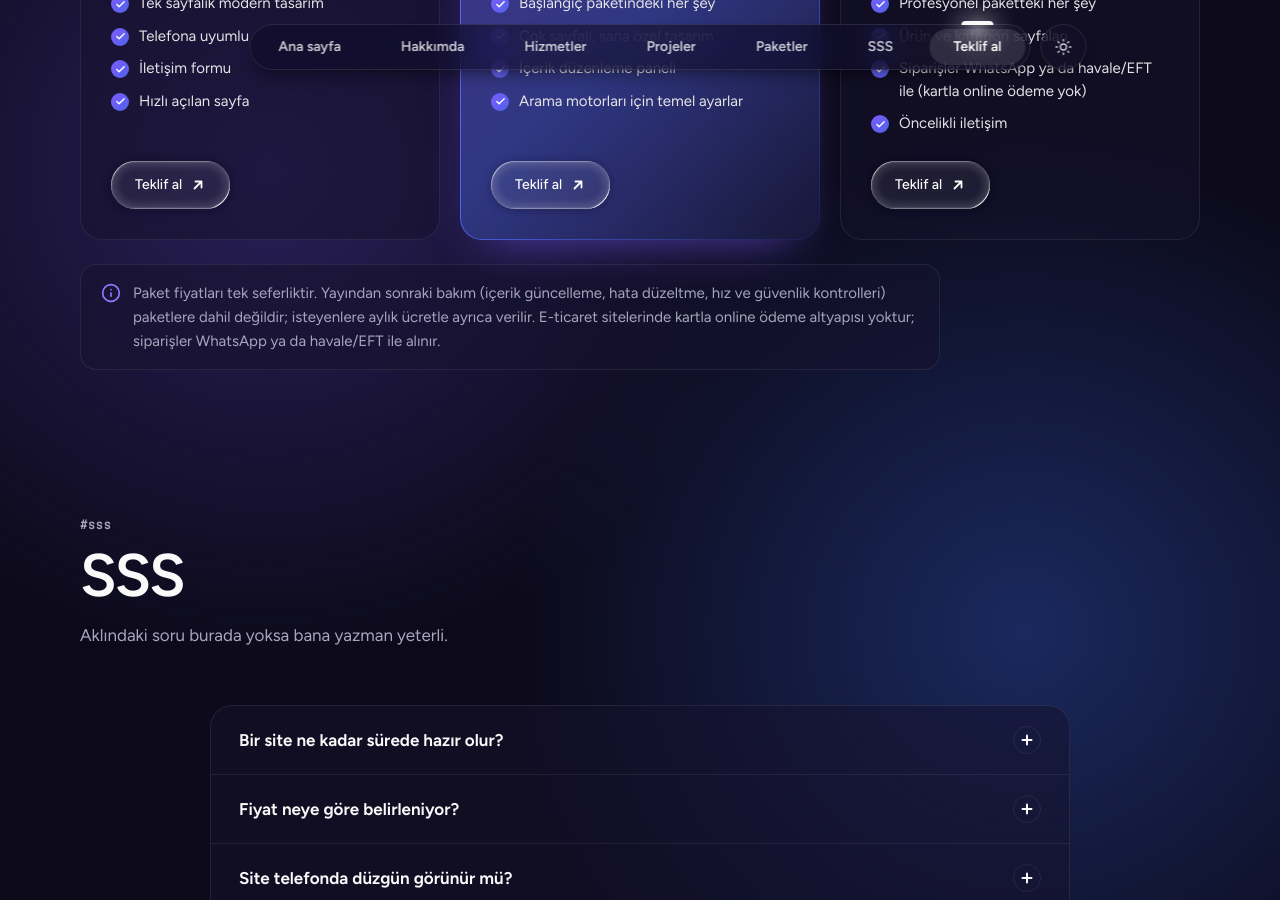
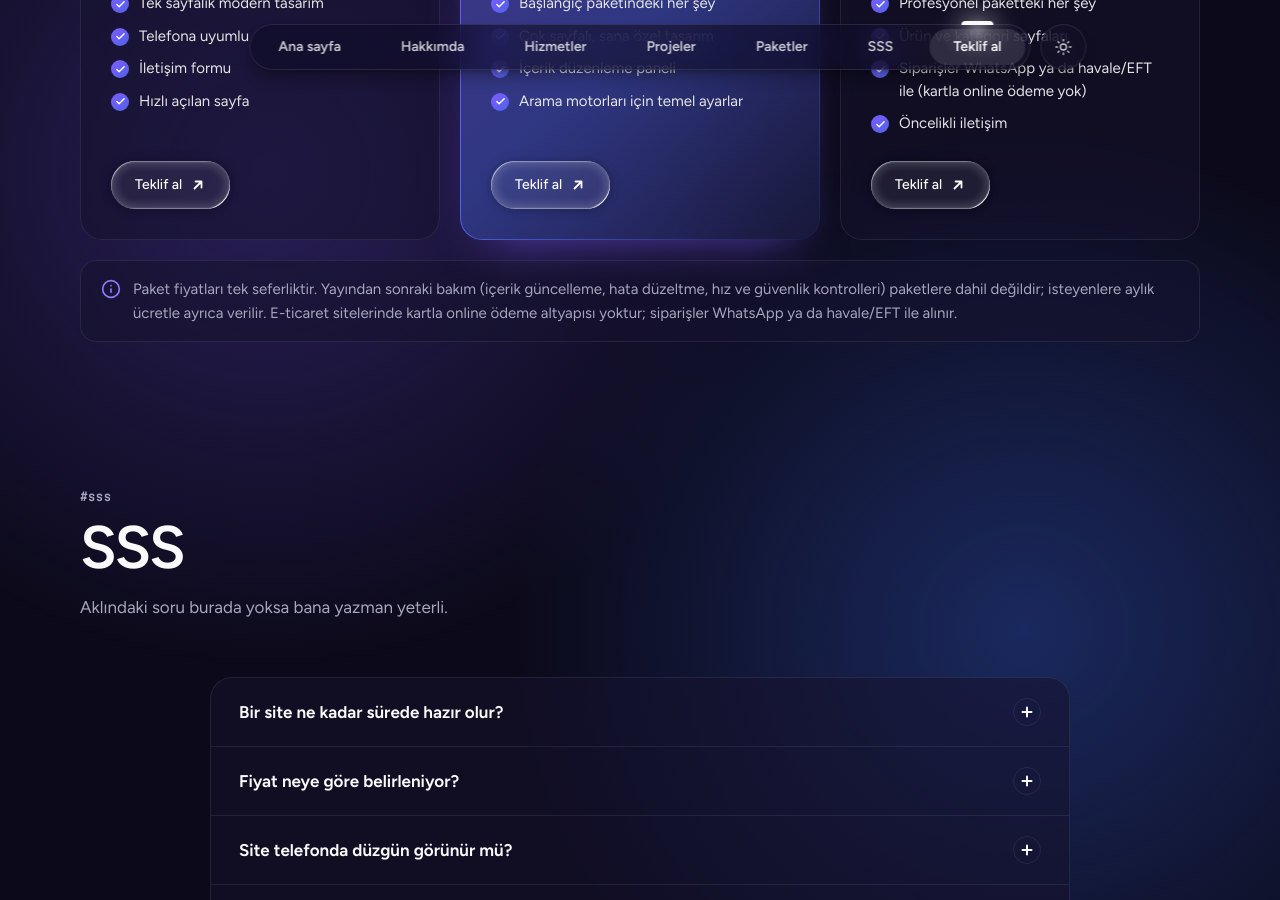
Before and after one commit to MuhammedHmz1453/MuhammedHmz1453.github.io, a Jekyll site: the page built from index.html, in a window 1280 px wide and 900 px high, scrolled down 3980 px. Built offline with Jekyll 4.4.1, drawn with Linux system fonts in a browser that asks for light colours.

Commit message:
Paket bilgi notu üstteki 3 kartla aynı genişlikte
Co-Authored-By: Claude Opus 5.5 <noreply@anthropic.com>
Claude-Session: https://claude.ai/code/session_015cD98G2LMLwpiJcFaBPEqb

```diff
--- a/css/style.css
+++ b/css/style.css
@@ -2079,8 +2079,7 @@ body::before {
   display: flex;
   gap: 12px;
   align-items: flex-start;
-  max-width: 860px;
-  margin-top: 24px;
+  margin-top: 20px; /* genişlik üstteki 3 paket kartıyla aynı */
   padding: 16px 20px;
   border: 1px solid var(--line);
   border-radius: 16px;
```
